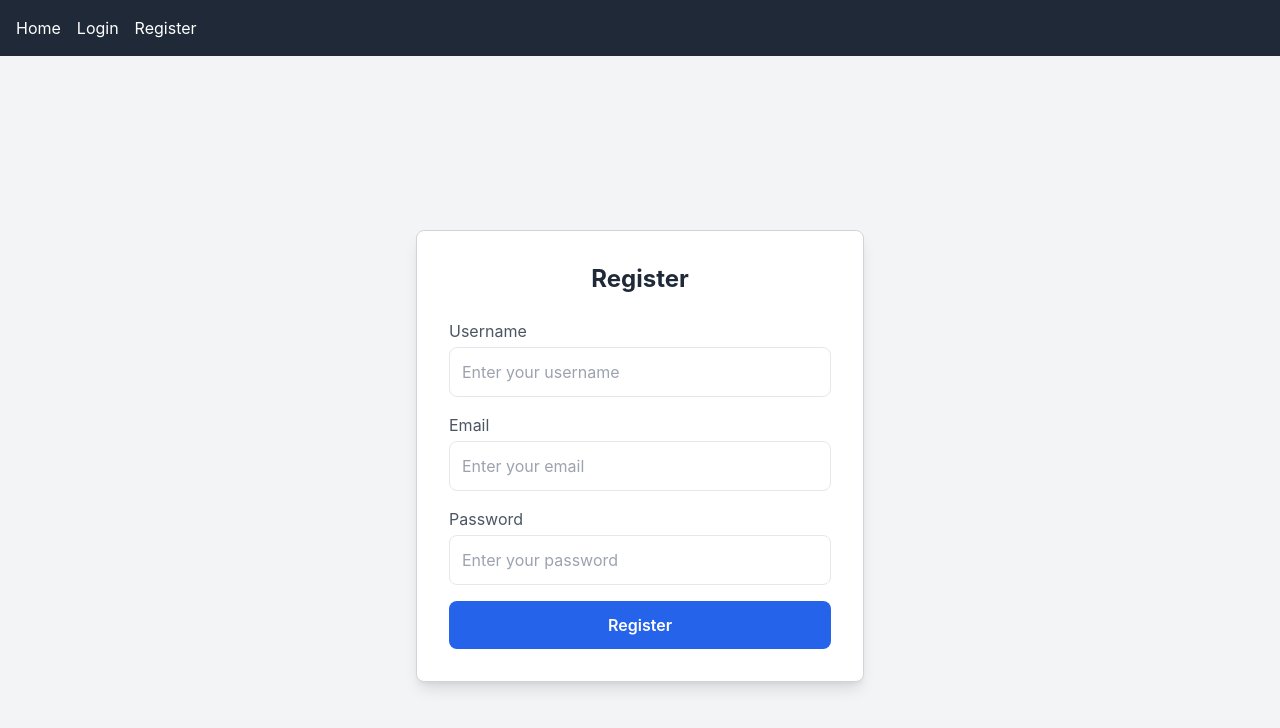
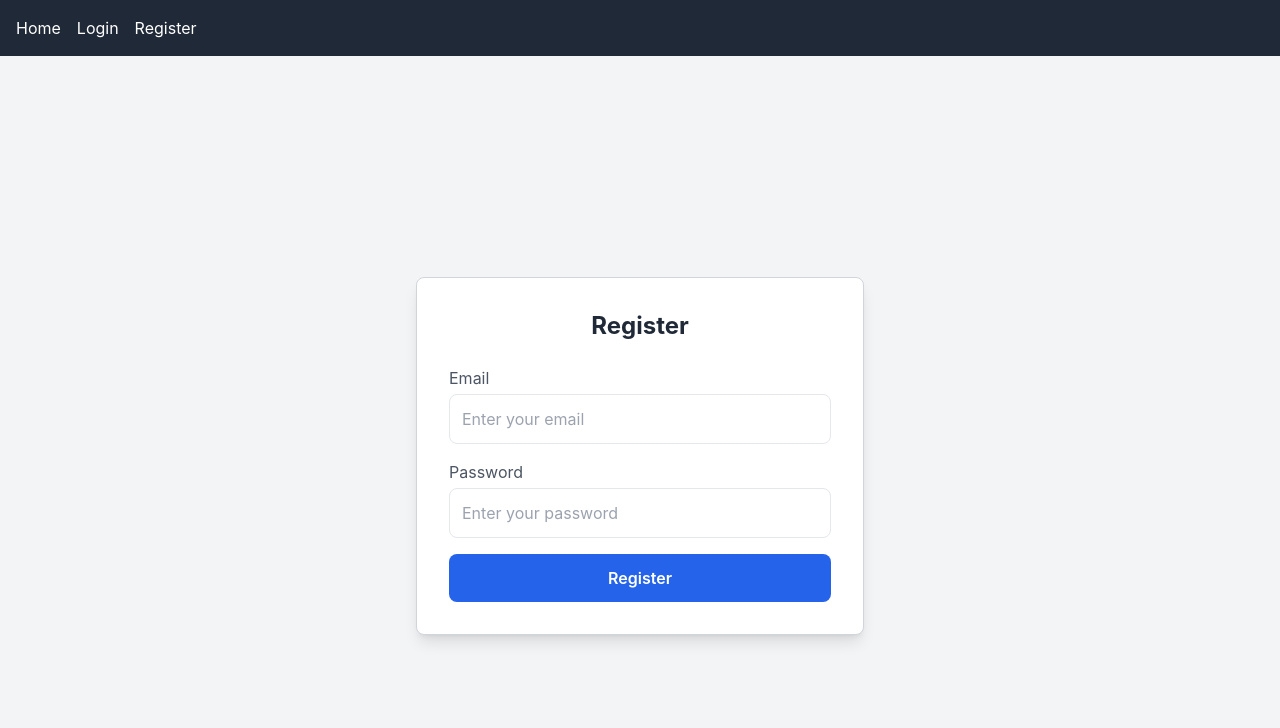
Before and after one commit to Shuhei-Shibahara/Tennis-Journal, a React (Create React App) app in the folder frontend/: page /register in a window 1280 px wide. Shown: the top 728 px of the page. Built offline with nearby package versions, Linux system fonts and the light colour scheme.

Commit message:
removed username from register user

```diff
--- a/frontend/src/components/Register.tsx
+++ b/frontend/src/components/Register.tsx
@@ -7,7 +7,6 @@ import { login } from '../store/sessionReducer';
 import { fetchUserData } from '../utils/authUtils'; // Import the utility function
 
 interface RegisterFormData {
-  username: string;
   email: string;
   password: string;
 }
@@ -54,16 +53,6 @@ const Register: React.FC = () => {
         <h2 className="text-2xl font-bold text-center text-gray-800 mb-6">Register</h2>
 
         <div className="mb-4">
-          <label className="block mb-1 text-gray-600">Username</label>
-          <input
-            {...register('username', { required: true })}
-            className="w-full p-3 border rounded-lg focus:outline-none focus:ring-2 focus:ring-blue-500"
-            placeholder="Enter your username"
-          />
-          {errors.username && <p className="text-red-500 text-sm">Username is required</p>}
-        </div>
-
-        <div className="mb-4">
           <label className="block mb-1 text-gray-600">Email</label>
           <input
             type="email"
--- a/frontend/src/store/sessionReducer.tsx
+++ b/frontend/src/store/sessionReducer.tsx
@@ -2,7 +2,6 @@ import { createSlice, PayloadAction } from '@reduxjs/toolkit';
 
 interface User {
   _id: string;
-  username: string;
 }
 
 interface SessionState {
--- a/frontend/src/store/userReducer.tsx
+++ b/frontend/src/store/userReducer.tsx
@@ -2,12 +2,10 @@ import { createSlice, PayloadAction } from '@reduxjs/toolkit';
 
 interface UserState {
   id: string | null;
-  username: string | null;
 }
 
 const initialState: UserState = {
   id: null,
-  username: null,
 };
 
 const userSlice = createSlice({
@@ -16,11 +14,9 @@ const userSlice = createSlice({
   reducers: {
     login: (state, action: PayloadAction<UserState>) => {
       state.id = action.payload.id;
-      state.username = action.payload.username;
     },
     logout: (state) => {
       state.id = null;
-      state.username = null;
     },
   },
 });
```
Also changed, not shown: 4 other files (tests, documents, lock files or other folders).
